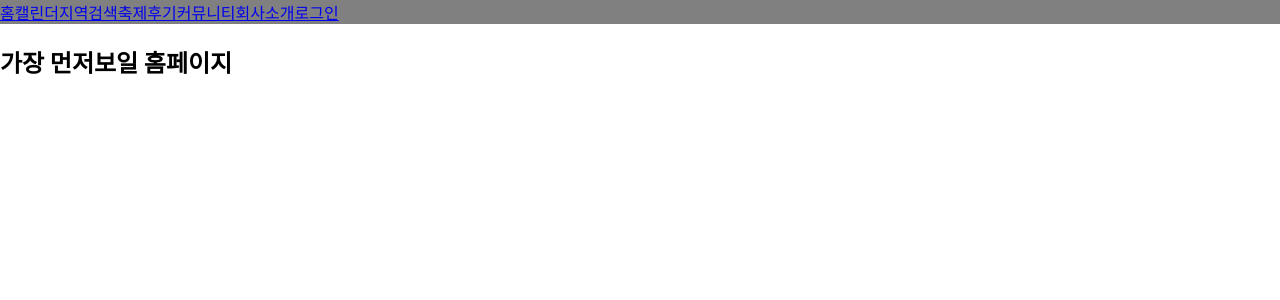
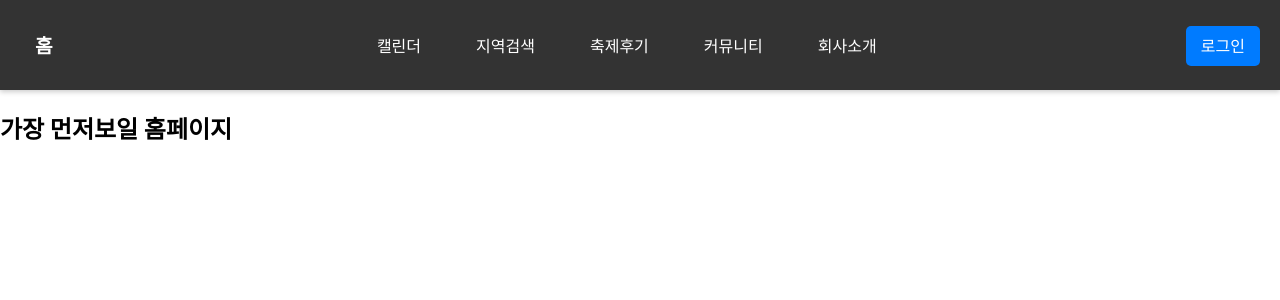
Before and after one commit to meanin9less/arirangtrail, a React (Create React App) app in the folder frontend/: page / in a window 1280 px wide. Shown: the top 300 px of the page. Built offline with nearby package versions, Linux system fonts and the light colour scheme.

Commit message:
navigationbar_css

```diff
--- a/frontend/src/App.tsx
+++ b/frontend/src/App.tsx
@@ -3,7 +3,7 @@ import logo from './logo.svg';
 import './App.css';
 import {BrowserRouter, Route, Routes} from "react-router-dom";
 import LoginPage from "./user/LoginPage";
-import NavigationBar from "./NavigationBar";
+import NavigationBar from "./navigation/NavigationBar";
 import HomePage from "./HomePage";
 import MyPage from "./user/MyPage";
 import SignUpPage from "./user/SignUpPage";
--- a/frontend/src/NavigationBar.tsx
+++ /dev/null
@@ -1,26 +0,0 @@
-import React from 'react';
-import {Link, Outlet} from "react-router-dom";
-
-interface NaviProps{
-
-}
-
-const NavigationBar = ({}: NaviProps)=> {
-
-    return(
-        <>
-            <nav style={{backgroundColor: 'gray'}}>
-                <Link to={"/"}>홈</Link>
-                <Link to={"/calender"}>캘린더</Link>
-                <Link to={"/search"}>지역검색</Link>
-                <Link to={"/review"}>축제후기</Link>
-                <Link to={"/community"}>커뮤니티</Link>
-                <Link to={"/company"}>회사소개</Link>
-                <Link to={"/login"}>로그인</Link>
-            </nav>
-            <Outlet></Outlet>
-        </>
-    );
-}
-
-export default NavigationBar;
--- /dev/null
+++ b/frontend/src/navigation/NavigationBar.module.css
@@ -0,0 +1,90 @@
+/* ✨ 1. 내비게이션 바 전체 스타일 */
+.navbar {
+    background-color: #333; /* 어두운 배경색 */
+    color: white;          /* 글자색 흰색 */
+    padding: 15px 20px;    /* 상하좌우 패딩으로 높이와 여백 확보 */
+    display: flex;         /* Flexbox 활성화 */
+    justify-content: space-between; /* 요소들을 양 끝과 중앙으로 분산 배치 */
+    align-items: center;    /* 세로 중앙 정렬 */
+    box-shadow: 0 2px 5px rgba(0,0,0,0.2); /* 그림자 효과로 입체감 부여 */
+    min-height: 60px;       /* 최소 높이 설정 (모바일에서도 충분한 터치 영역) */
+    flex-wrap: wrap;        /* 화면이 작아지면 줄바꿈 허용 (반응형) */
+}
+
+/* ✨ 2. 그룹별 정렬 */
+.navGroupLeft {
+    margin-right: auto; /* auto margin으로 좌측에 고정 */
+}
+
+.navGroupCenter {
+    display: flex;
+    gap: 25px; /* 링크들 사이의 간격 */
+    flex-wrap: wrap; /* 화면이 작아지면 줄바꿈 허용 */
+    justify-content: center; /* 중앙 그룹 내 링크들 중앙 정렬 */
+    margin: 0 auto; /* auto margin으로 중앙에 배치 */
+}
+
+.navGroupRight {
+    margin-left: auto; /* auto margin으로 우측에 고정 */
+}
+
+/* ✨ 3. 모든 일반 링크 기본 스타일 */
+.navLink, .homeLink, .loginLink {
+    color: white;
+    text-decoration: none; /* 기본 밑줄 제거 */
+    padding: 10px 15px;    /* 클릭 영역 확보 */
+    border-radius: 5px;
+    position: relative; /* 밑줄 애니메이션을 위한 기준점 */
+    overflow: hidden; /* 밑줄이 링크 밖으로 나가지 않도록 */
+    transition: all 0.3s ease-in-out; /* 모든 변화에 부드러운 애니메이션 적용 */
+}
+
+/* ✨ 4. 홈 링크 특정 스타일 */
+.homeLink {
+    font-weight: bold;
+    font-size: 1.2em;
+}
+
+/* ✨ 5. 로그인 링크 특정 스타일 */
+.loginLink {
+    background-color: #007bff; /* 로그인 버튼 강조색 */
+}
+
+/* ---------------------------------------------------------------------------------- */
+/* ✨ 6. 마우스 오버 (Hover) 애니메이션 효과 */
+/* ---------------------------------------------------------------------------------- */
+
+/* 모든 링크 (홈, 일반, 로그인)에 적용될 공통 호버 효과 */
+.navLink:hover,
+.homeLink:hover,
+.loginLink:hover {
+    transform: translateY(-2px) scale(1.02); /* 살짝 위로 이동하고 아주 조금 커짐 */
+    background-color: rgba(255, 255, 255, 0.1); /* 배경색을 살짝 밝게 */
+    box-shadow: 0 4px 8px rgba(0,0,0,0.3); /* 그림자 강화 */
+}
+
+/* ✨ 밑줄 애니메이션 (::after 가상 요소를 사용) */
+.navLink::after,
+.homeLink::after,
+.loginLink::after {
+    content: ''; /* 가상 요소는 content 속성이 필수 */
+    position: absolute;
+    bottom: 0;
+    left: 0;
+    width: 0; /* 초기 너비 0 */
+    height: 2px; /* 밑줄 두께 */
+    background-color: rgba(255, 255, 255, 0.6); /* 흰색보다 살짝 약한 색 */
+    transition: width 0.3s ease-out; /* 너비 변화에만 애니메이션 적용 */
+}
+
+/* 마우스 오버 시 밑줄 너비 100%로 확장 */
+.navLink:hover::after,
+.homeLink:hover::after,
+.loginLink:hover::after {
+    width: 100%;
+}
+
+/* 로그인 링크의 밑줄은 강조색과 어울리도록 살짝 다르게 */
+.loginLink::after {
+    background-color: rgba(0, 123, 255, 0.8); /* 로그인 버튼 강조색보다 살짝 진하게 */
+}
--- /dev/null
+++ b/frontend/src/navigation/NavigationBar.tsx
@@ -0,0 +1,46 @@
+import React from 'react';
+import { Link, Outlet } from "react-router-dom";
+// ✨ CSS 모듈 임포트: 같은 디렉토리에 NavigationBar.module.css 파일을 생성해야 합니다.
+import styles from './NavigationBar.module.css';
+
+
+interface NaviProps {
+    // 현재는 아무 props도 받지 않습니다.
+}
+
+const NavigationBar = ({}: NaviProps) => {
+
+    return (
+        <>
+            {/* ✨ nav 태그에 클래스 적용 및 기본 스타일 유지 */}
+            <nav className={styles.navbar}>
+                {/* ✨ 좌측 그룹: 홈 */}
+                <div className={styles.navGroupLeft}>
+                    <Link to={"/"} className={styles.homeLink}>
+                        홈
+                    </Link>
+                </div>
+
+                {/* ✨ 중앙 그룹: 캘린더, 지역검색, 축제후기, 커뮤니티, 회사소개 */}
+                <div className={styles.navGroupCenter}>
+                    <Link to={"/calender"} className={styles.navLink}>캘린더</Link>
+                    <Link to={"/search"} className={styles.navLink}>지역검색</Link>
+                    <Link to={"/review"} className={styles.navLink}>축제후기</Link>
+                    <Link to={"/community"} className={styles.navLink}>커뮤니티</Link>
+                    <Link to={"/company"} className={styles.navLink}>회사소개</Link>
+                </div>
+
+                {/* ✨ 우측 그룹: 로그인 */}
+                <div className={styles.navGroupRight}>
+                    <Link to={"/login"} className={styles.loginLink}>
+                        로그인
+                    </Link>
+                </div>
+            </nav>
+            {/* 내비게이션 바 아래에 자식 라우트 컴포넌트들이 렌더링될 위치 */}
+            <Outlet />
+        </>
+    );
+}
+
+export default NavigationBar;
```
Also changed, not shown: frontend/src/images/login.png (added).
